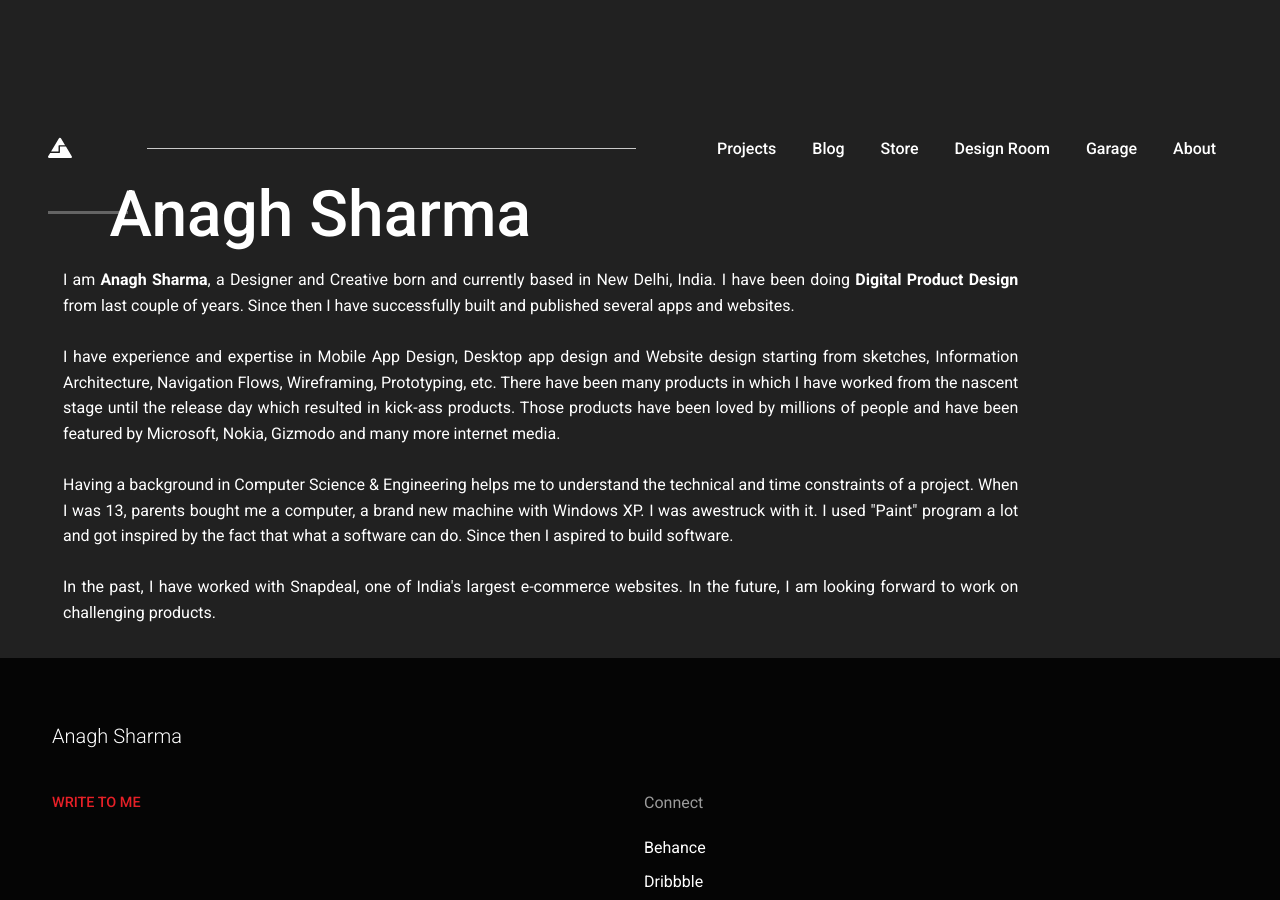
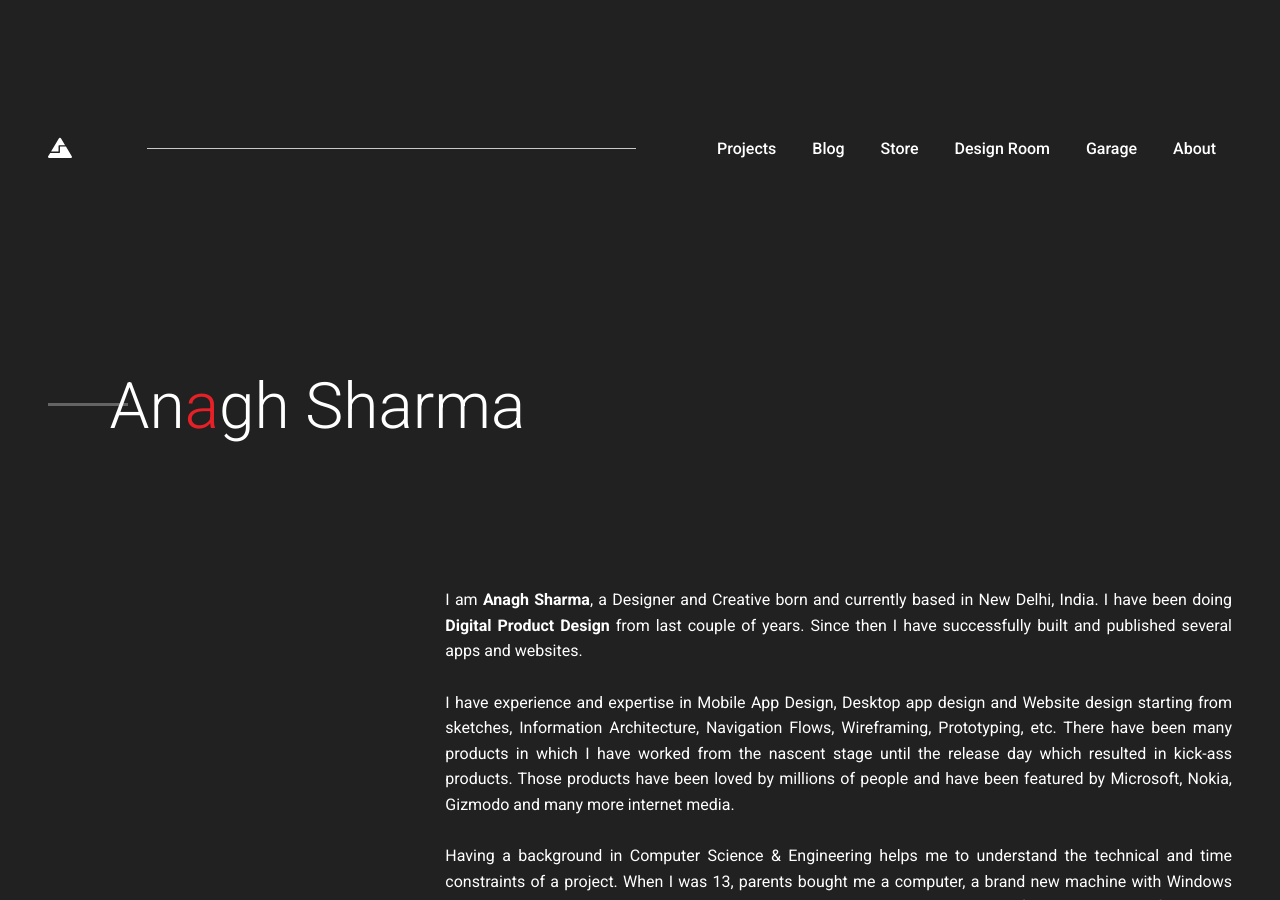
Before and after one commit to AnaghSharma/anaghsharma.github.io, a Jekyll site: the page built from _pages/about.html, in a window 1280 px wide and 900 px high. Built offline with Jekyll 4.4.1, drawn with Linux system fonts in a browser that asks for light colours; nearby versions of some CDN libraries.

Commit message:
Updated about page

```diff
--- a/_pages/about.html
+++ b/_pages/about.html
@@ -6,16 +6,19 @@ permalink: '/about/'
 keywords: design, portfolio, development, designer
 ---
 
-<section role="main">
-  <div class="row hero-row">
-    <div class="large-8 small-12 columns">
-      <div class="horizontal-bar"></div>
-      <h1 class="hero-title font-medium">Anagh Sharma</h1>
+<div class="row hero-row mt6">
+  <div class="large-8 small-12 columns mt5">
+    <div class="horizontal-bar"></div>
+    <h1 class="font-light">An<span class="font-primary-color">a</span>gh Sharma</h1>
+  </div>
+</div>
+<div class="row mt6 mb6">
+  <div class="row">
+    <div class="large-4 medium-4 columns">
+
     </div>
-    <div class="row">
-        <div class="large-10 medium-12 columns">
-            <p class="hero-text text-justify" style="padding-left: 0.9375rem; padding-right: 0.9375rem">I am <b>Anagh Sharma</b>, a Designer and Creative born and currently based in New Delhi, India. I have been doing <b>Digital Product Design</b> from last couple of years. Since then I have successfully built and published several apps and websites.<br><br>I have experience and expertise in Mobile App Design, Desktop app design and Website design starting from sketches, Information Architecture, Navigation Flows, Wireframing, Prototyping, etc. There have been many products in which I have worked from the nascent stage until the release day which resulted in kick-ass products. Those products have been loved by millions of people and have been featured by Microsoft, Nokia, Gizmodo and many more internet media.<br><br>Having a background in Computer Science &amp; Engineering helps me to understand the technical and time constraints of a project. When I was 13, parents bought me a computer, a brand new machine with Windows XP. I was awestruck with it. I used "Paint" program a lot and got inspired by the fact that what a software can do. Since then I aspired to build software.<br><br>In the past, I have worked with Snapdeal, one of India's largest e-commerce websites. In the future, I am looking forward to work on challenging products. </p>
-        </div>
+    <div class="large-8 medium-8 columns">
+      <p class="hero-text text-justify">I am <b>Anagh Sharma</b>, a Designer and Creative born and currently based in New Delhi, India. I have been doing <b>Digital Product Design</b> from last couple of years. Since then I have successfully built and published several apps and websites.<br><br>I have experience and expertise in Mobile App Design, Desktop app design and Website design starting from sketches, Information Architecture, Navigation Flows, Wireframing, Prototyping, etc. There have been many products in which I have worked from the nascent stage until the release day which resulted in kick-ass products. Those products have been loved by millions of people and have been featured by Microsoft, Nokia, Gizmodo and many more internet media.<br><br>Having a background in Computer Science &amp; Engineering helps me to understand the technical and time constraints of a project. When I was 13, parents bought me a computer, a brand new machine with Windows XP. I was awestruck with it. I used "Paint" program a lot and got inspired by the fact that what a software can do. Since then I aspired to build software.<br><br>In the past, I have worked with Snapdeal, one of India's largest e-commerce websites. In the future, I am looking forward to work on challenging products. </p>
     </div>
   </div>
-</section>
+</div>
```
